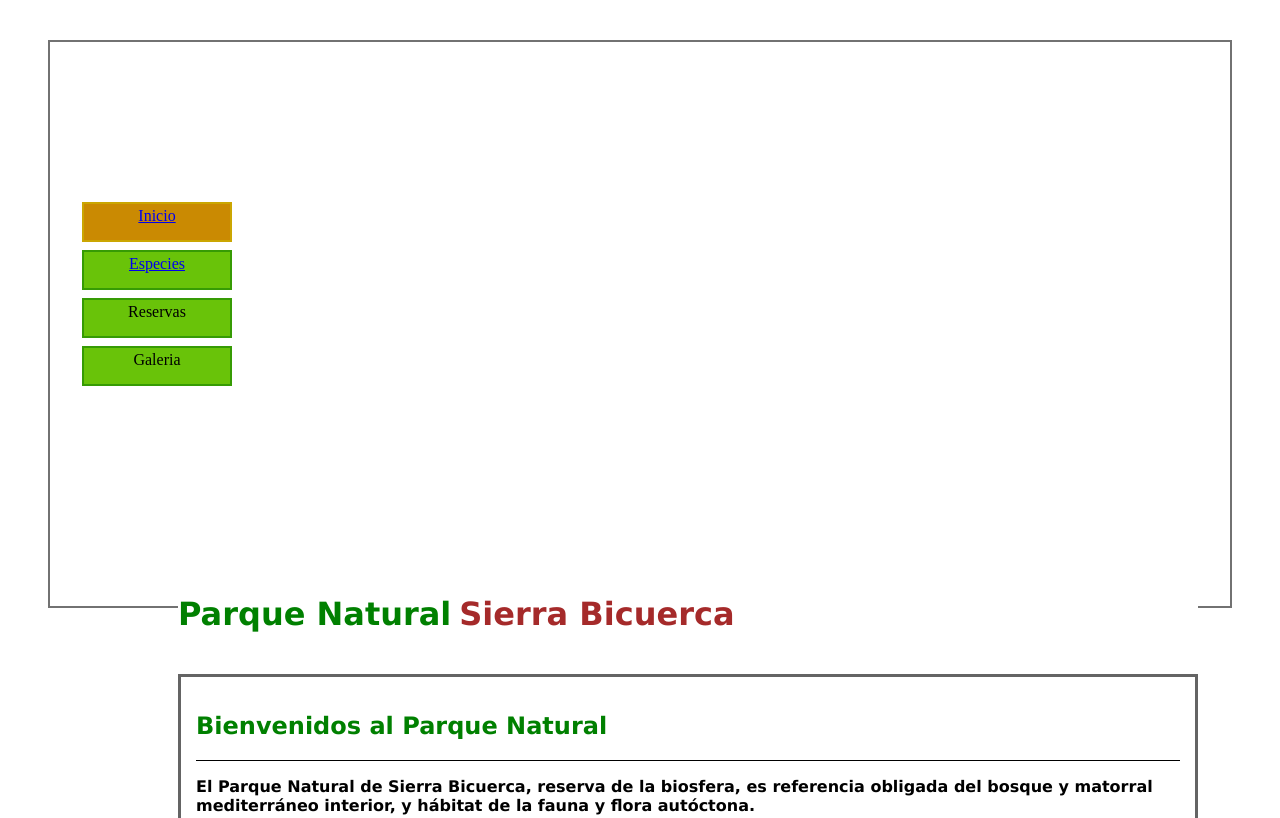
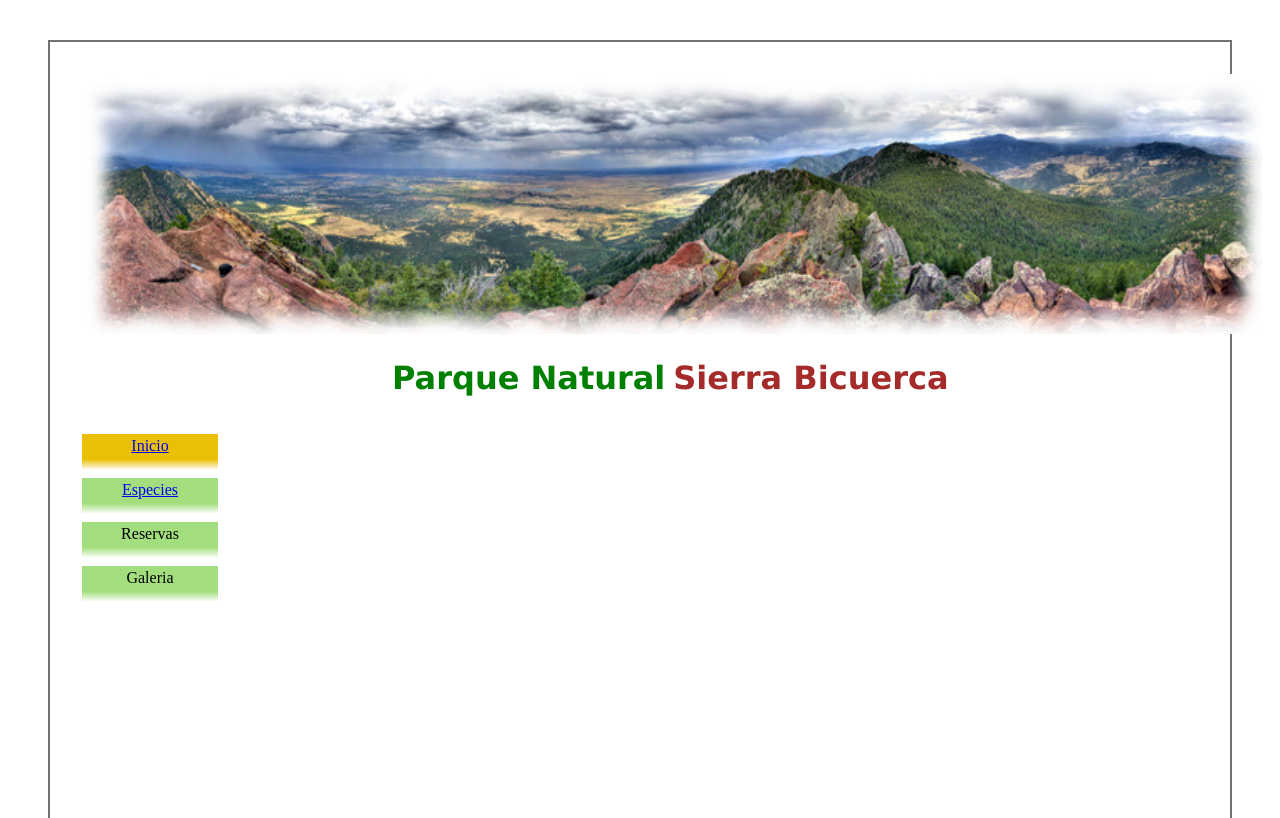
Before and after one commit to crraroldan/Retos-HTML-CR, a plain HTML site: page EJ-10/parquenatural/index.html in a window 1280 px wide. Shown: the top 818 px of the page. Drawn offline with Linux system fonts and the light colour scheme.

Commit message:
Retoprimero terminado

```diff
--- a/EJ-10/parquenatural/css/style.css
+++ b/EJ-10/parquenatural/css/style.css
@@ -4,27 +4,35 @@ body{
 
 .contenedor{
     background-color: rgb(255, 255, 255);
-    height: 500px;
+    height: 750px;
     padding: 2em;
     margin: 5vh;
     border: 2px solid rgb(114, 114, 114);
+
+
 }
 
 
 .caja1{
   background-color: rgb(255, 255, 255);
-  width: 1020px;
-  height: 100px;
-  float: right;
+  width: 900px;
+  height: 60px;
+  float: center;
+  float:top;
+  position: relative;
+  left: 10em;
+
 
 }
+
 
 .caja2{
     background-color: rgb(255, 255, 255);
     width: 1020px;
     height: 400px;
     float: right;
-    /* clear: both */
+
+
 }
 
 
@@ -34,32 +42,35 @@ body{
     width: 150px;
     height: 500px;
     float: left;
+
+
 }
 
 .caja4{
-    background-color: rgb(105, 195, 9);
-    width: 140px;
+
+    width: 130px;
     height: 30px;
-     float: left;
-    border: 2px solid rgb(54, 155, 4);
+    float: left;
     margin:0 0 8px;
 	overflow:hidden;
     padding:3px;
     position: relative;
-    top: 8em;
+    top: 6em;
+    background: linear-gradient(rgb(162, 222, 125) 70%, rgb(255, 255, 255));
 
 
 }
 
 
 .caja44{
-    background-color: rgb(202, 138, 2);
-    width: 140px;
+
+    width: 130px;
     height: 30px;
-     float: left;
-    border: 2px solid rgb(203, 166, 2);
+    float: left;
     margin:0 0 8px;
 	overflow:hidden;
     padding:3px;
     position: relative;
-    top: 8em;
+    top: 6em;
+    background: linear-gradient(rgb(234, 192, 6) 70%, rgb(255, 255, 255));
+}
--- a/EJ-10/parquenatural/index.html
+++ b/EJ-10/parquenatural/index.html
@@ -15,6 +15,10 @@
 
 
   <div class="contenedor">
+
+
+   <div class="imagen"><img src="imagenes/panoramica.jpg" width="1180" height="260" alt="Fondo - panoramica"/></div>
+
 
 
 
@@ -37,7 +41,11 @@
     <div class="caja1">
 
 
-     <h1><font color="Green"><font face="Lucida Sans Unicode">Parque Natural</font></font> <font color="Brown"><font face="Lucida Sans Unicode">Sierra Bicuerca</font></font></h1>
+
+
+
+
+     <td style="vertical-align:middle;" ><p><h1><font color="Green"><font face="Lucida Sans Unicode">Parque Natural</font></font> <font color="Brown"><font face="Lucida Sans Unicode">Sierra Bicuerca</font></font></h1></p></td>
 
 
 
@@ -45,7 +53,7 @@
     </div>
     <div class="caja2">
 
-      <div style  ="background:rgb(255, 255, 255); font-weight:bold; padding:15px; border:3px solid rgb(100, 100, 100);" >
+      <div style  ="background:radial-gradient(200px top, ellipse, rgb(142, 128, 128), #c3c3c3, rgb(189, 189, 189)); font-weight:bold; padding:15px; border:3px solid rgb(100, 100, 100);" >
 
 
           <h2><font color="Green"><font face="Lucida Sans Unicode">Bienvenidos al Parque Natural</font></font></h2>
@@ -69,6 +77,8 @@
 
       </div>
 
+      <p><center>La imagen del titulo pertenece <u>AMagill</u> y se distribuye bajo <u>licencia CreativeCommons</center></u>.</p>
+
 
 
   </div>
@@ -76,45 +86,6 @@
 
 
 
-  <!-- <div style="background:rgb(255, 255, 255); font-weight:bold; padding:15px; border:3px solid rgb(113, 113, 113);" >
-
-
-    <center><h1><font color="Green"><font face="Lucida Sans Unicode">Parque Natural</font></font> <font color="Brown"><font face="Lucida Sans Unicode">Sierra Bicuerca</font></font></h1></center>
-
-    <ul>
-      <li> <u><a href="index.html">Inicio</a></u> </li>
-      <li> <u><a href="especies.html">Especies</a></u> </li>
-      <li> <u>Reservas</u> </li>
-      <li> <u>Galeria</u> </li>
-    </ul>
-
-
-
-    <div style  ="background:rgb(255, 255, 255); font-weight:bold; padding:15px; border:3px solid rgb(100, 100, 100);" >
-
-
-      <h2><font color="Green"><font face="Lucida Sans Unicode">Bienvenidos al Parque Natural</font></font></h2>
-
-      <hr size="1px" color="black"/>
-
-   <p><font face="Lucida Sans Unicode">
-     El Parque Natural de Sierra Bicuerca, reserva de la biosfera, es referencia obligada del bosque y matorral mediterráneo interior, y hábitat de la fauna y flora autóctona.</font>
-   </p>
-
-   <p><font face="Lucida Sans Unicode">
-     Fue declarado parque natural en 1983, con una superficie de 9.090 Has. siendo uno de los enclaves más extensos de la Comunidad Valenciana. Con un gran espesor de vegetación,
-     y varios riachuelos ofrecen un clima ideal para las especies terrestres y acuáticas. Sus bosques, de carrasca y pino, albergan una amplia colonia de aves.</font>
-   </p>
-
-    <p><font face="Lucida Sans Unicode">
-     Entre las especies del parque podemos destacar una de las últimas colonias de buitre leonado de la zona. También nos veremos constantemente sobrevolados por el halcón peregrino o el águila perdicera.
-     Al acercarnos a los riachuelos, veremos numerosas pisadas de jabalís y ciervos, y si no hacemos mucho ruido, no es difícil encontrar alguno abrevando bajo la atenta mirada del martín pescador, esperando a la despistada trucha.</font>
-    </p>
-
-
-    </div>
-
-  </div> -->
 
 
 
```
Also changed, not shown: EJ-10/parquenatural/especies.html (+2 -2 lines), EJ-10/parquenatural/imagenes/panoramica.jpg (added).
